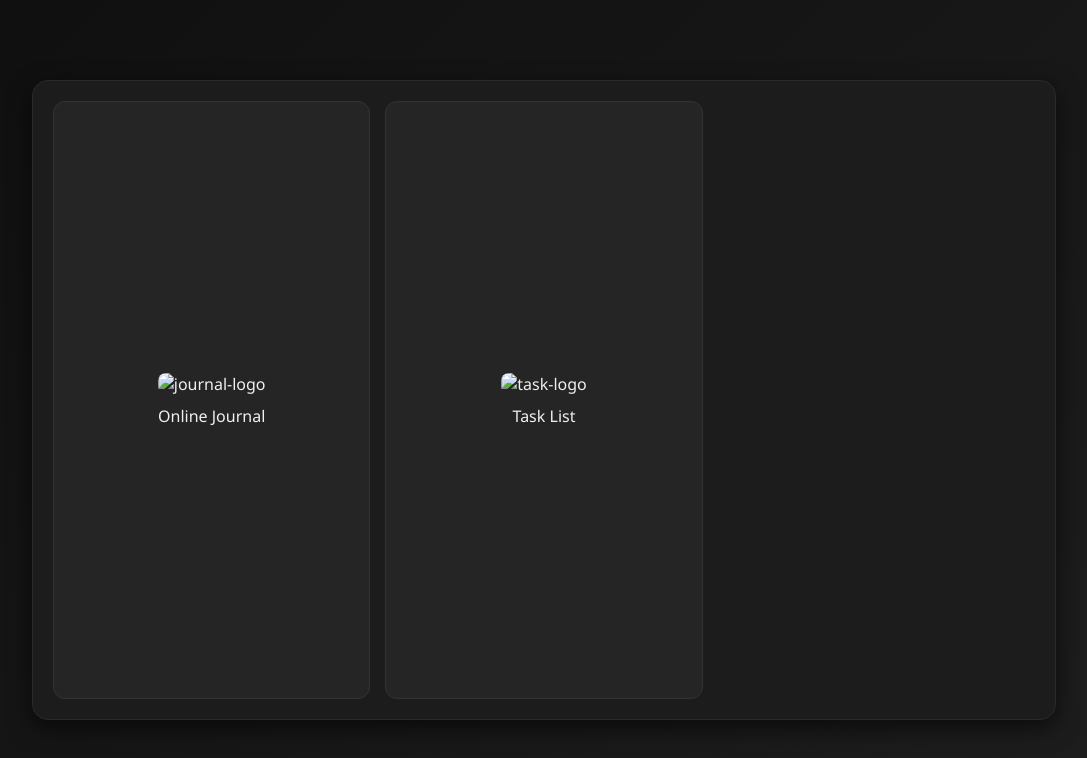
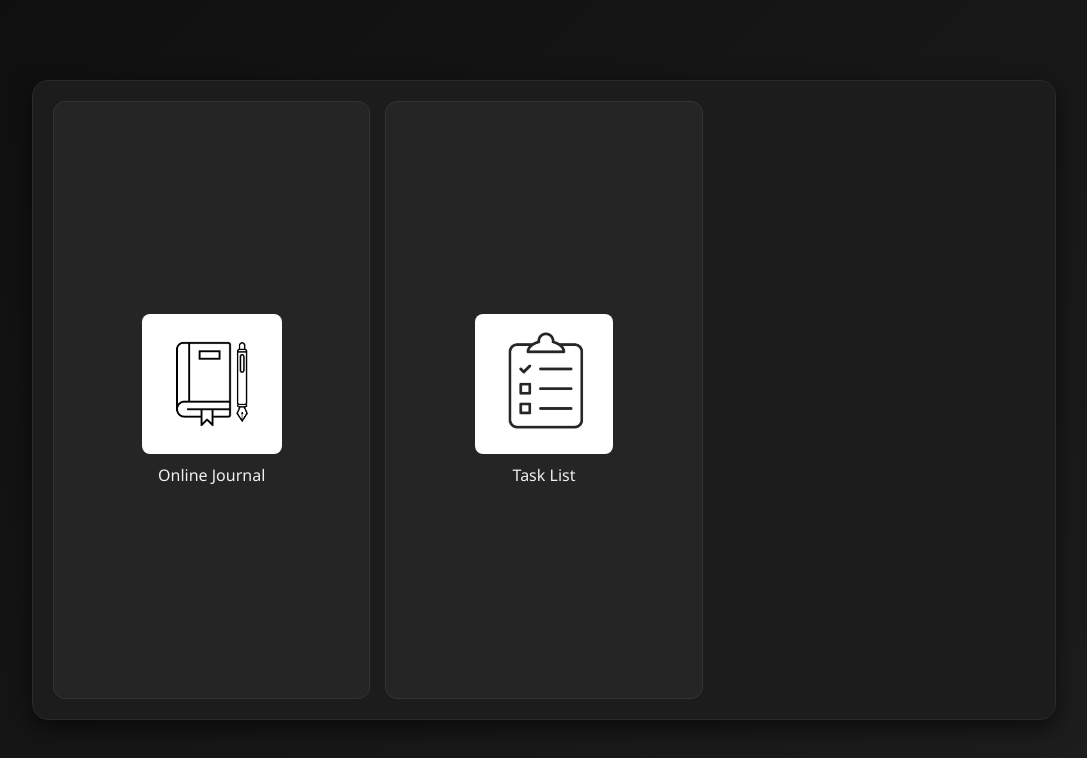
Before and after one commit to Shrey4054/CRUD-frontend, a plain HTML site: page nav/nav.html in a window 1280 px wide. Shown: the whole page, without its empty margins (96-1183 px from the left). Drawn offline with Linux system fonts and the light colour scheme.

Commit message:
image paths

```diff
--- a/nav/nav.html
+++ b/nav/nav.html
@@ -11,11 +11,11 @@
     <main class="current-display"></main>
       <ul class="items-list">
         <li>
-          <img src="/frontend/images/journal-logo.jpg" alt="journal-logo">
+          <img src="../images/journal-logo.jpg" alt="journal-logo">
           <span class="item-name">Online Journal</span>
         </li>
         <li>
-          <img src="/frontend/images/task-logo.png" alt="task-logo">
+          <img src="../images/task-logo.png" alt="task-logo">
           <span class="item-name">Task List</span>
         </li>
 
```
